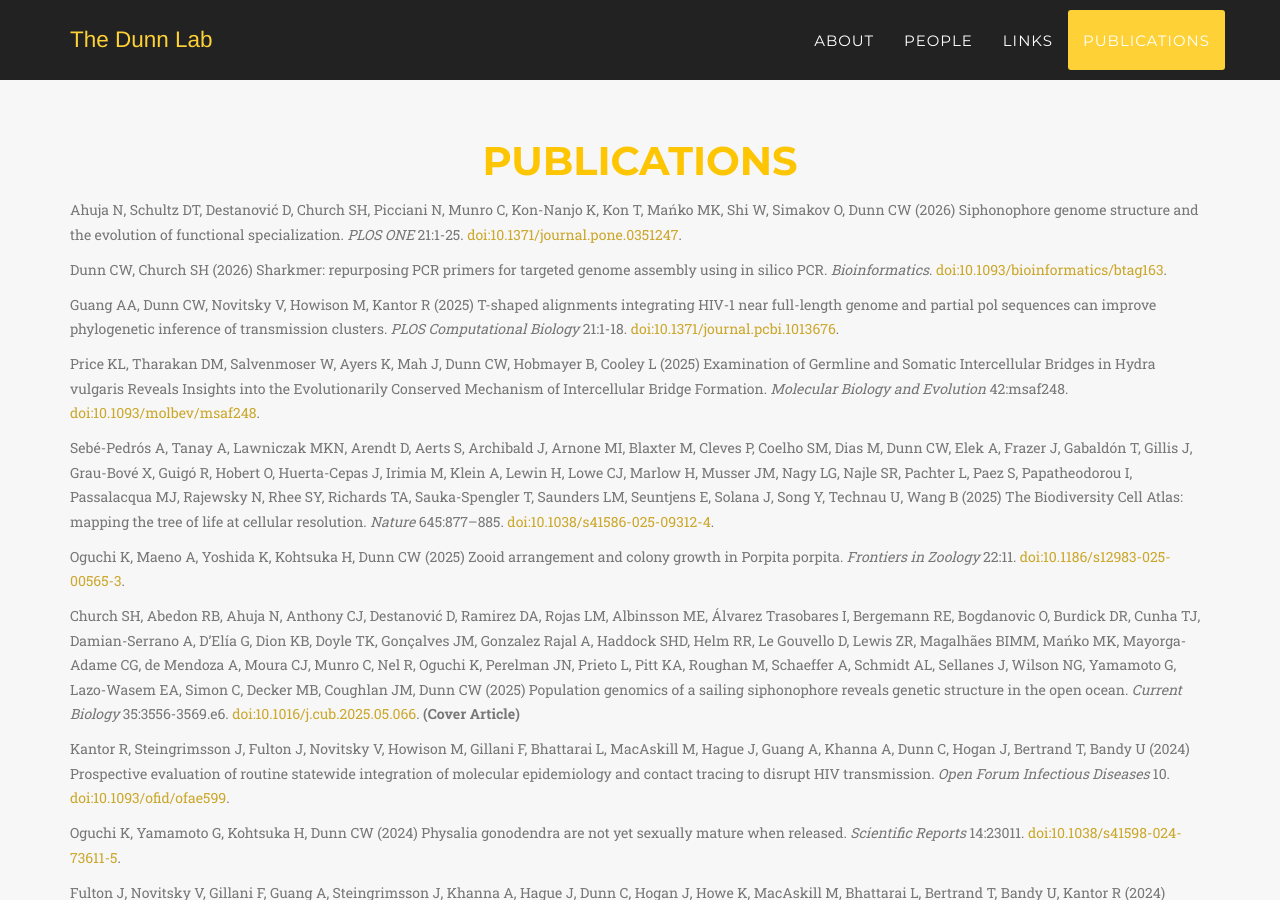
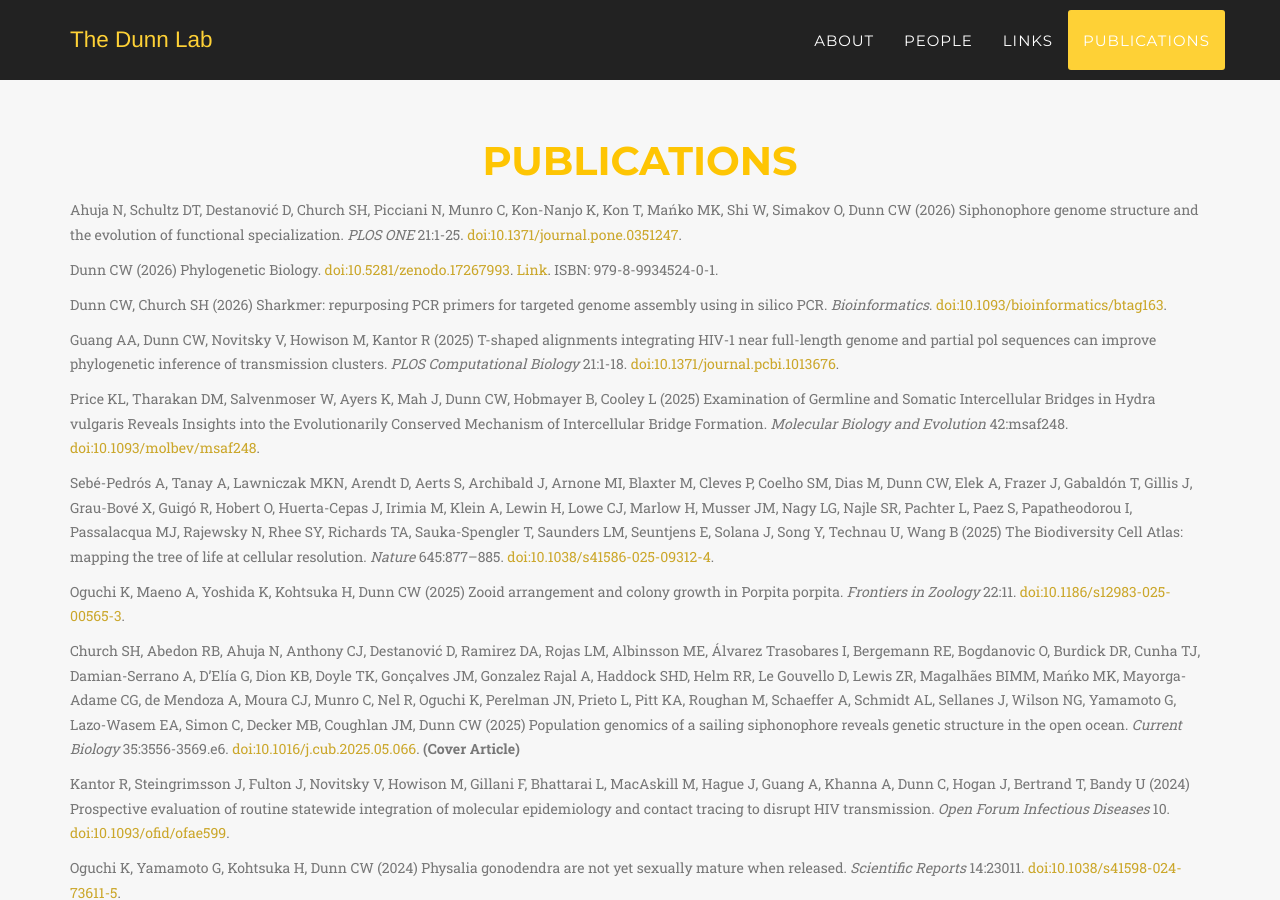
Before and after one commit to caseywdunn/caseywdunn.github.io, a Jekyll site: the page built from index.html, in a window 1280 px wide and 900 px high, scrolled down 9869 px. Built offline with Jekyll 4.4.1, drawn with Linux system fonts in a browser that asks for light colours; some web fonts are replaced; some of the changed text lies outside the part shown.

```diff
--- a/_includes/publications.html
+++ b/_includes/publications.html
@@ -10,6 +10,10 @@
         </div>
 <div class="box"><div class="box-title"></div><div class="box-body">
 <p class="text-muted">Ahuja N, Schultz DT, Destanović D, Church SH, Picciani N, Munro C, Kon-Nanjo K, Kon T, Mańko MK, Shi W, Simakov O, Dunn CW (2026) Siphonophore genome structure and the evolution of functional specialization. <i>PLOS ONE</i> 21:1-25. <a href="https://doi.org/10.1371/journal.pone.0351247">doi:10.1371/journal.pone.0351247</a>.</p>
+</div><div class="box-footer"> </div></div>
+
+<div class="box"><div class="box-title"></div><div class="box-body">
+<p class="text-muted">Dunn CW (2026) Phylogenetic Biology.  <a href="https://doi.org/10.5281/zenodo.17267993">doi:10.5281/zenodo.17267993</a>. <a href="https://dunnlab.org/phylogenetic_biology/">Link</a>. ISBN: 979-8-9934524-0-1.</p>
 </div><div class="box-footer"> </div></div>
 
 <div class="box"><div class="box-title"></div><div class="box-body">
@@ -373,7 +377,7 @@
 </div><div class="box-footer"> </div></div>
 
 <div class="box"><div class="box-title"></div><div class="box-body">
-<p class="text-muted">Haddock SHD, Dunn CW (2010) Practical Computing for Biologists.  <a href="http://practicalcomputing.org">Link</a>.</p>
+<p class="text-muted">Haddock SHD, Dunn CW (2010) Practical Computing for Biologists.  <a href="http://practicalcomputing.org">Link</a>. ISBN: 978-0-87893-391-4.</p>
 </div><div class="box-footer"> </div></div>
 
 <div class="box"><div class="box-title"></div><div class="box-body">
```
Also changed, not shown: bib_to_html.py (+10 -2 lines).
